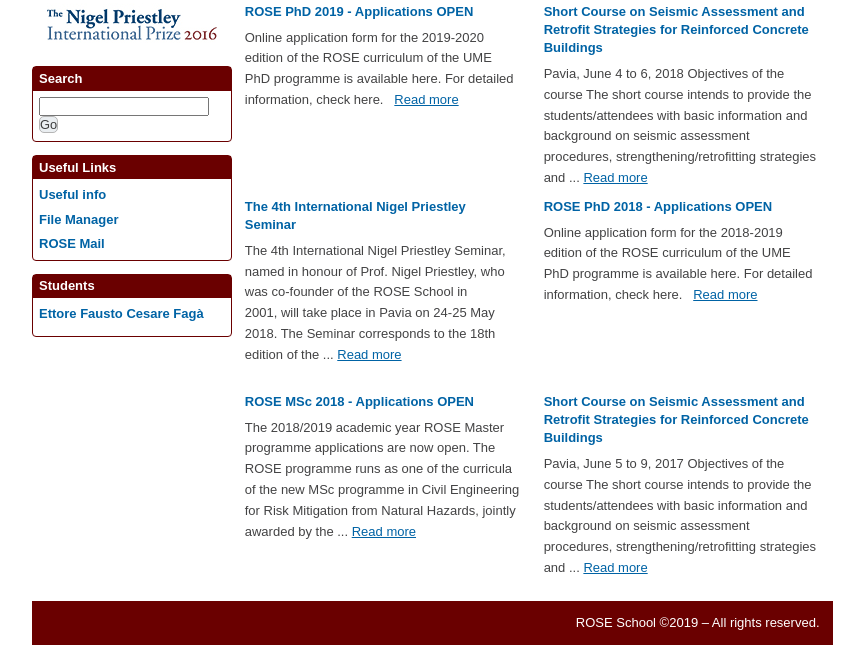
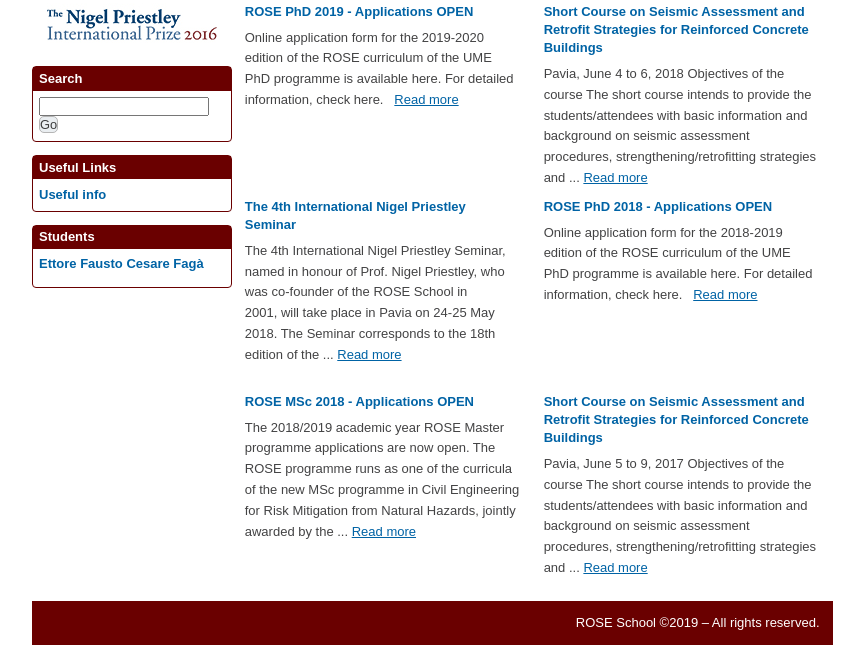
Before and after one commit to JobKoech610/roseschool, a plain HTML site: page index.html in a window 1280 px wide. Shown: the part 303-948 px from the top of the page, without its empty margins (208-1072 px from the left). Drawn offline with nearby package versions, Linux system fonts and the light colour scheme; no server answers; files whose address does not match are found by name.

Commit message:
Useful info update

```diff
--- a/index.html
+++ b/index.html
@@ -173,8 +173,7 @@
                      <ul>
 
                         <li><a href="page/124/useful-info.html" class="cmd show" title="show">Useful info</a></li>
-                        <li><a href="">File Manager</a></li>
-                        <li><a href="">ROSE Mail</a></li>
+
                      </ul>
                   </div>
                   <div id="FeaturedStudent" class="block">
```
